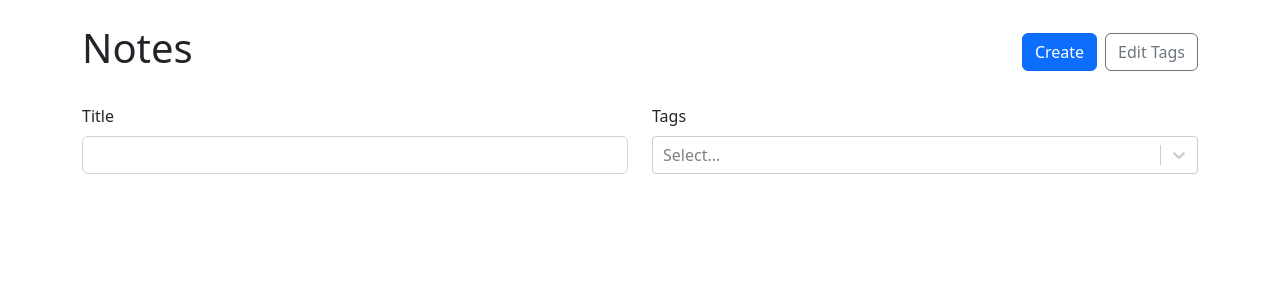
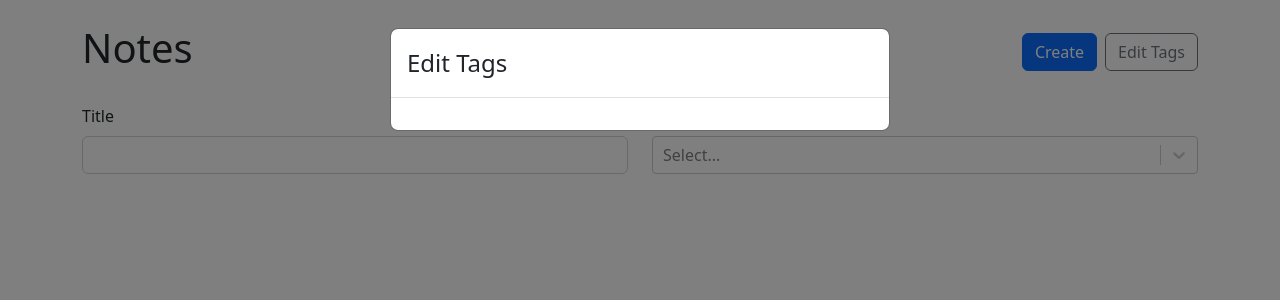
Before and after one commit to Achal1111/react-notes-app, a React (Vite) app in the folder react-notes-app/: page / in a window 1280 px wide. Both pictures are taken after a click on the button "Edit Tags". Shown: the top 300 px of the page. Built offline with nearby package versions, Linux system fonts and the light colour scheme.

Commit message:
Edit and delete tags

```diff
--- a/react-notes-app/src/App.tsx
+++ b/react-notes-app/src/App.tsx
@@ -73,10 +73,27 @@ function App() {
         setNotes(prevNote=>prevNote.filter(note=>note.id!==id))
     }
 
+    function updateTags(id:string,label:string){
+       setTags(prevTags=>{
+        return prevTags.map(tag=>{
+            if(tag.id === id) {
+                return {...tag,label}
+            }
+            else {
+                return tag;
+            }
+        })
+       })
+    }
+
+    function deleteTags(id:string) {
+        setTags(prevTags=>prevTags.filter(tag=>tag.id!==id))
+    }
+
   return (
     <Container className="my-4">
       <Routes>
-        <Route path="/" element={<NoteList notes={notesWithTags} availableTags={tags}/>}></Route>
+        <Route path="/" element={<NoteList notes={notesWithTags} availableTags={tags} updateTags={updateTags} deleteTags={deleteTags}/>}></Route>
         <Route path="/new" element={<NewNote onSubmit={onCreateNote} onAddTag={addTag} availableTags={tags} />}></Route>
         <Route path="/:id" element={<NoteLayout notes={notesWithTags}/>}>
           <Route index element={<Note onDelete={deleteNote}/>}></Route>
--- a/react-notes-app/src/NoteList.tsx
+++ b/react-notes-app/src/NoteList.tsx
@@ -1,5 +1,5 @@
 import React, { useState, useMemo } from "react";
-import { Button, Col, Row, Stack, Form, Card, Badge } from "react-bootstrap";
+import { Button, Col, Row, Stack, Form, Card, Badge, Modal } from "react-bootstrap";
 import { Link } from "react-router-dom";
 import ReactSelect from "react-select";
 import { Tag } from "./App";
@@ -8,6 +8,8 @@ import styles from "./styles/NoteList.module.css";
 type NoteListProps = {
   availableTags: Tag[];
   notes: SimplifiedNote[];
+  deleteTags:(id:string)=>void;
+  updateTags:(id:string,label:string)=>void;
 };
 
 type SimplifiedNote = {
@@ -15,10 +17,19 @@ type SimplifiedNote = {
   title: string;
   id: string;
 };
+type EditTagsModalProps = {
+  show:boolean;
+  availableTags:Tag[];
+  handleClose:()=>void;
+  deleteTags:(id:string)=>void;
+  updateTags:(id:string,label:string)=>void;
+}
 
-export function NoteList({ availableTags, notes }: NoteListProps) {
+export function NoteList({ availableTags, notes, deleteTags, updateTags }: NoteListProps) {
   const [selectedTags, setSelectedTags] = useState<Tag[]>([]);
   const [title, setTitle] = useState("");
+  const [editTagsModalIsOpen ,setEditTagsModalIsOpen] = useState(false)
+
   const filteredNotes = useMemo(() => {
     return notes.filter((note) => {
       return (
@@ -43,7 +54,7 @@ export function NoteList({ availableTags, notes }: NoteListProps) {
             <Link to="/new">
               <Button variant="primary">Create</Button>
             </Link>
-            <Button variant="outline-secondary">Edit Tags</Button>
+            <Button variant="outline-secondary" onClick={()=>setEditTagsModalIsOpen(true)}>Edit Tags</Button>
           </Stack>
         </Col>
       </Row>
@@ -92,6 +103,7 @@ export function NoteList({ availableTags, notes }: NoteListProps) {
           </Col>
         ))}
       </Row>
+      <EditTagsModal deleteTags={deleteTags} updateTags={updateTags} show={editTagsModalIsOpen} handleClose={()=>setEditTagsModalIsOpen(false)} availableTags={availableTags} />
     </>
   );
 }
@@ -127,3 +139,28 @@ function NoteCard({ id, title, tags }: SimplifiedNote) {
     </Card>
   );
 }
+
+function EditTagsModal({availableTags,handleClose,show, deleteTags,updateTags}:EditTagsModalProps){
+  return <Modal show={show} onHide={handleClose}>
+    <Modal.Header>
+      <Modal.Title>Edit Tags</Modal.Title>
+    </Modal.Header>
+    <Modal.Body>
+      <Form>
+        <Stack gap={2}>
+
+          {availableTags.map(tag=>(
+            <Row key={tag.id}>
+              <Col>
+              <Form.Control type="text" value={tag.label} onChange={(e)=>updateTags(tag.id,e.target.value)}/>
+              </Col>
+              <Col xs="auto">
+                <Button variant="outline-danger" onClick={()=>deleteTags(tag.id)}>&times;</Button>
+              </Col>
+            </Row>
+          ))}
+        </Stack>
+      </Form>
+    </Modal.Body>
+  </Modal>
+}
```
